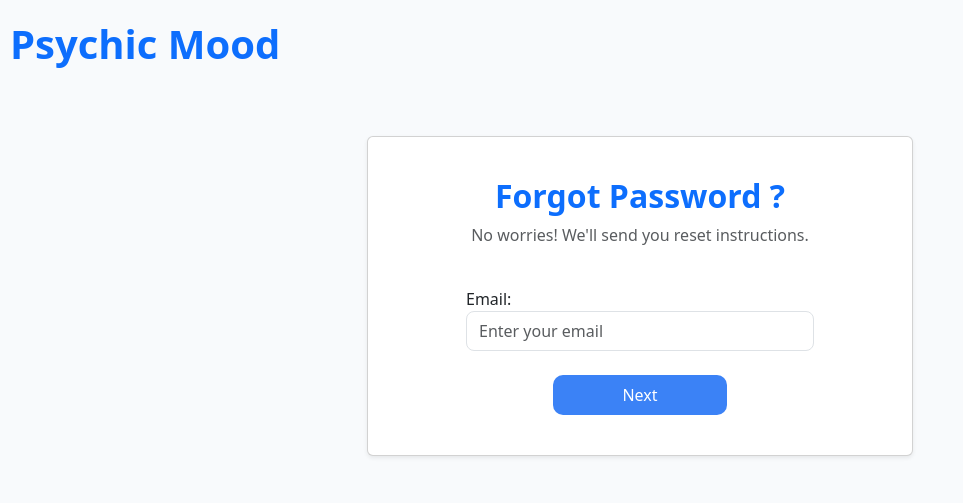
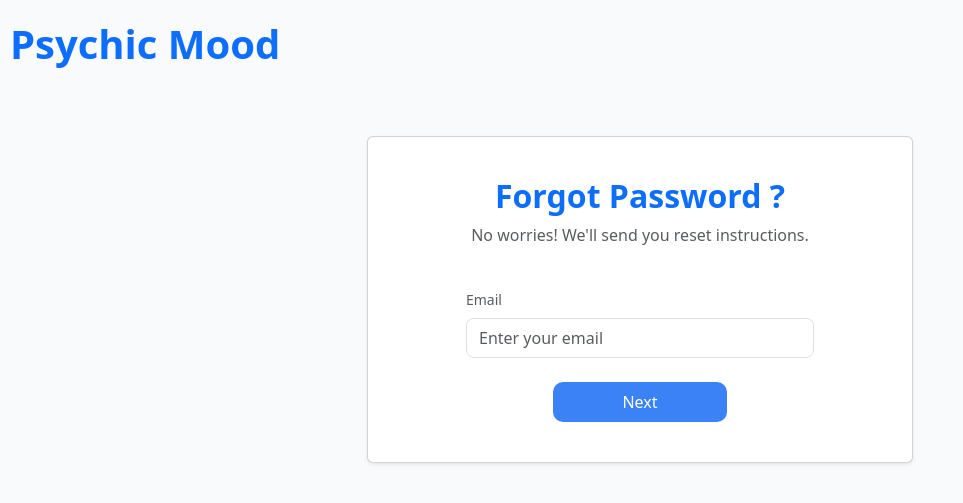
Before and after one commit to VITAE-01/psychic-mood, a Django app: page /account/forgot-password/ in a window 1280 px wide. Shown: the top 503 px of the page, without its empty margins (0-963 px from the left). Run offline with Django 5.2, Linux system fonts and the light colour scheme.

Commit message:
FIX: forgot password html template

```diff
--- a/frontend/account/templates/account/forgot_password.html
+++ b/frontend/account/templates/account/forgot_password.html
@@ -18,13 +18,24 @@
                         <form method="POST">
                             {% csrf_token %}
 
+                            <div class="text-danger small">
+                                {{ form.non_field_errors }}
+                            </div>
+
                             <div class="mx-auto" style="width: 75%;">
-                                {{ form.as_p }}
+
+                                <div class="mb-3">
+                                    <label class="form-label small text-muted">Email</label>
+                                    {{ form.email }}
+                                    <div class="text-danger small">{{ form.email.errors }}</div>
+                                </div>
 
                                 <div class="d-flex justify-content-center">
-                                <button type="submit" class="btn btn-primary w-50 py-2 mt-2 justify-center" style="border-radius: 10px;">
-                                    Next
-                                </button>
+                                    <button type="submit" class="btn btn-primary w-50 py-2 mt-2 justify-center" style="border-radius: 10px;">
+                                        Next
+                                    </button>
+                                </div>
+
                             </div>
 
                         </form>
```
